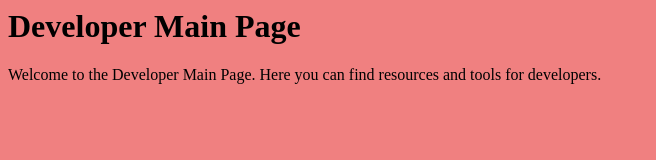
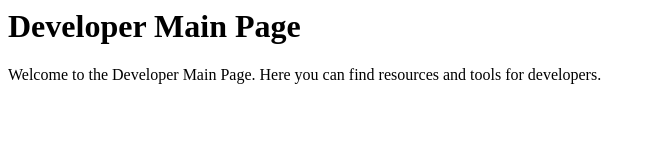
Before and after one commit to lucifershadow/test-website, a plain HTML site: page index.html in a window 1280 px wide. Shown: the whole page, without its empty margins (0-656 px from the left). Drawn offline with Linux system fonts and the light colour scheme.

Commit message:
updated website code

```diff
--- a/index.html
+++ b/index.html
@@ -1,5 +1,5 @@
 <html>
-    <body style="background-color: lightcoral">
+    <body>
         <h1>Developer Main Page</h1>
         <p>Welcome to the Developer Main Page. Here you can find resources and tools for developers.</p>
     </body>
```
